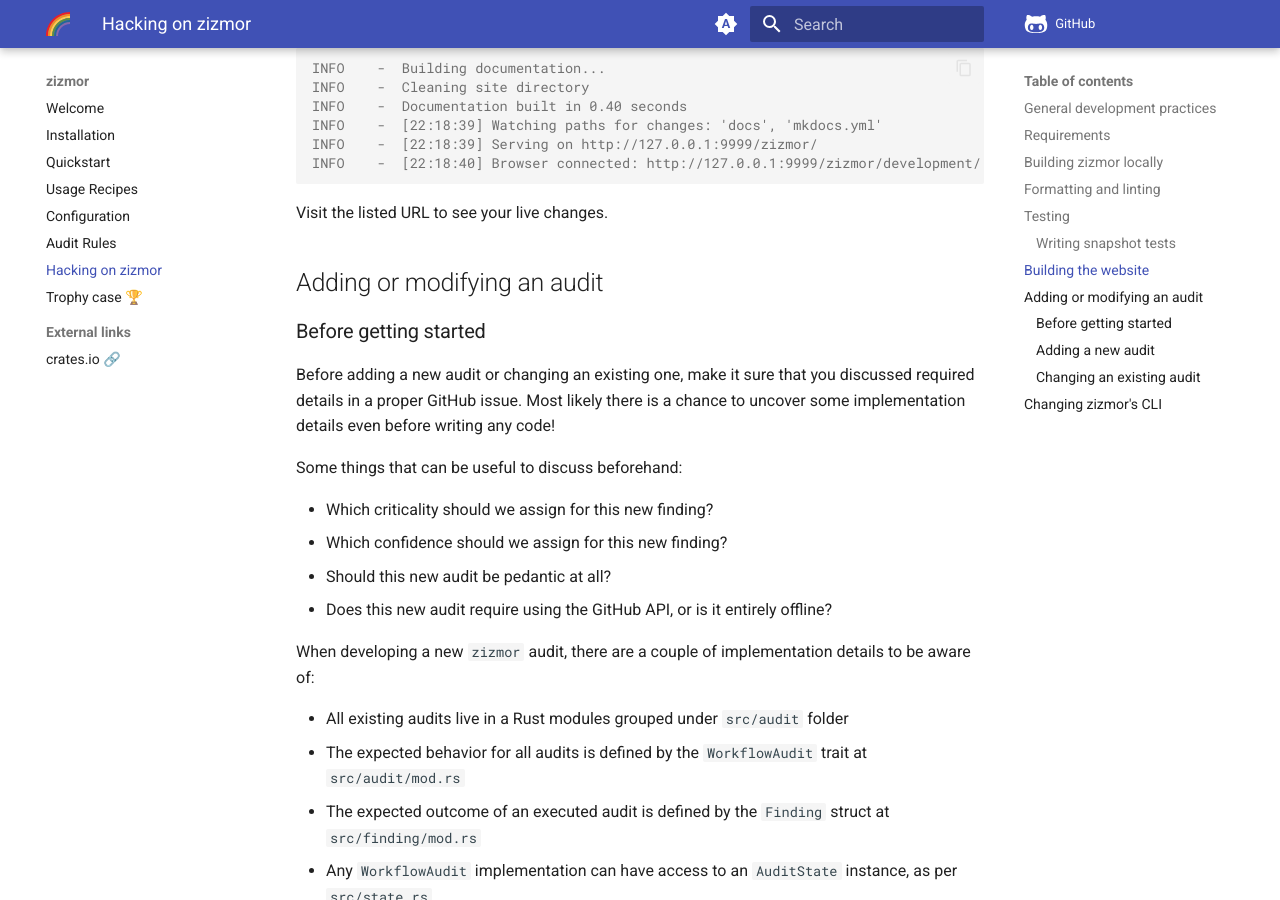
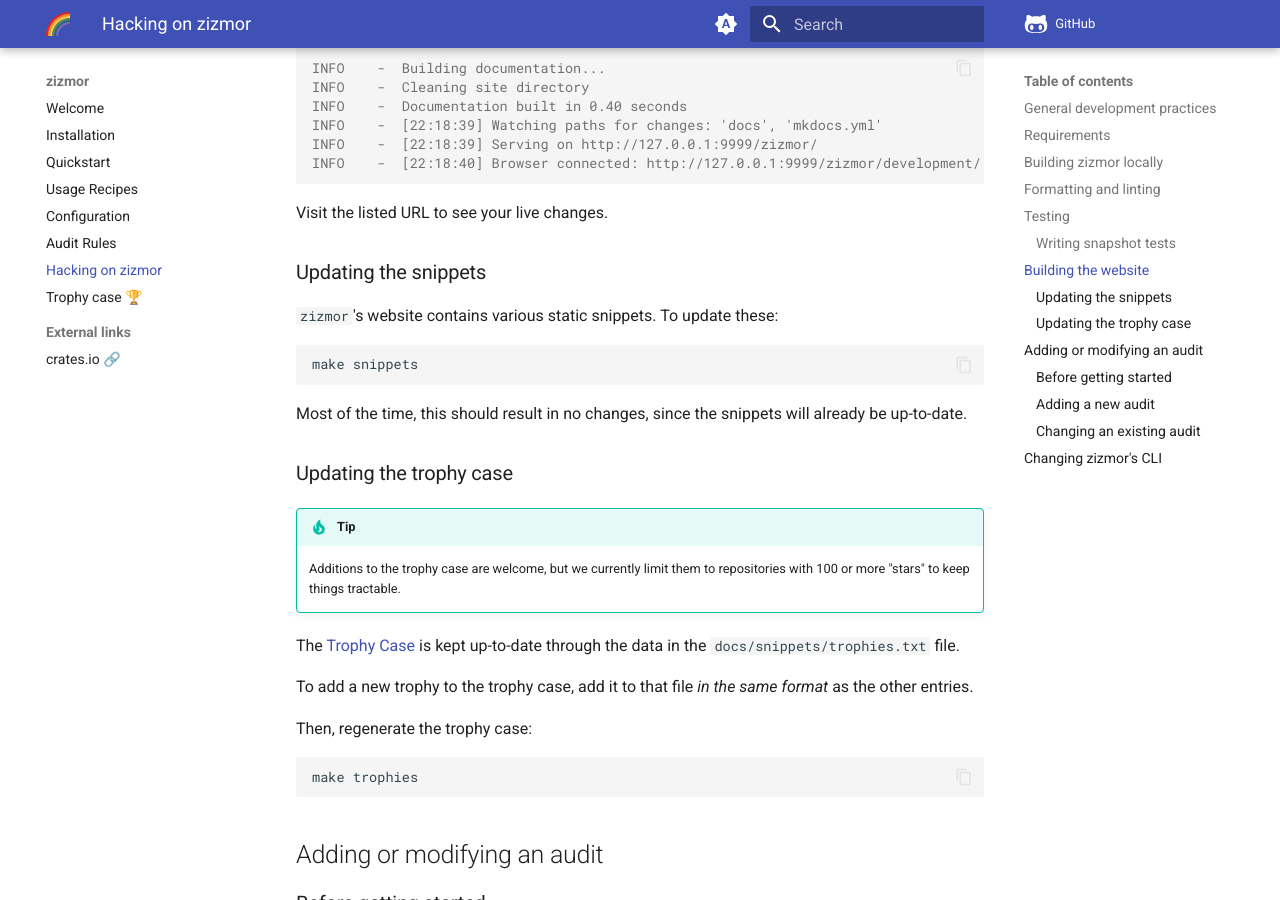
Before and after one commit to zizmorcore/zizmor, an MkDocs documentation site: the page built from docs/development.md, in a window 1280 px wide and 900 px high, scrolled down 3048 px. Built offline with MkDocs 1.6.1 and Material for MkDocs 9.7.7, drawn with Linux system fonts in a browser that asks for light colours; comment, search, counter and statistics services are not loaded; some of the changed text lies outside the part shown.

Commit message:
add development docs for trophies

````diff
--- a/docs/development.md
+++ b/docs/development.md
@@ -167,6 +167,36 @@
 
 Visit the listed URL to see your live changes.
 
+### Updating the snippets
+
+`zizmor`'s website contains various static snippets. To update these:
+
+```
+make snippets
+```
+
+Most of the time, this should result in no changes, since the snippets
+will already be up-to-date.
+
+### Updating the trophy case
+
+!!! tip
+
+    Additions to the trophy case are welcome, but we currently limit them
+    to repositories with 100 or more "stars" to keep things tractable.
+
+The [Trophy Case](./trophy-case.md) is kept up-to-date through the data in
+the `docs/snippets/trophies.txt` file.
+
+To add a new trophy to the trophy case, add it to that file *in the same
+format* as the other entries.
+
+Then, regenerate the trophy case:
+
+```
+make trophies
+```
+
 ## Adding or modifying an audit
 
 ### Before getting started
@@ -245,11 +275,7 @@
 
 `zizmor`'s documentation contains a copy of `zizmor --help`, which the CI
 checks to ensure that it remains updated. If you change `zizmor`'s CLI,
-you may need to regenerate the documentation snippets and check-in the results:
-
-```bash
-make snippets
-```
+you may need to [update the snippets](#updating-the-snippets).
 
 [clap]: https://docs.rs/clap/latest/clap/index.html
 
````
Also changed, not shown: docs/trophy-case.md (+3 -2 lines).
